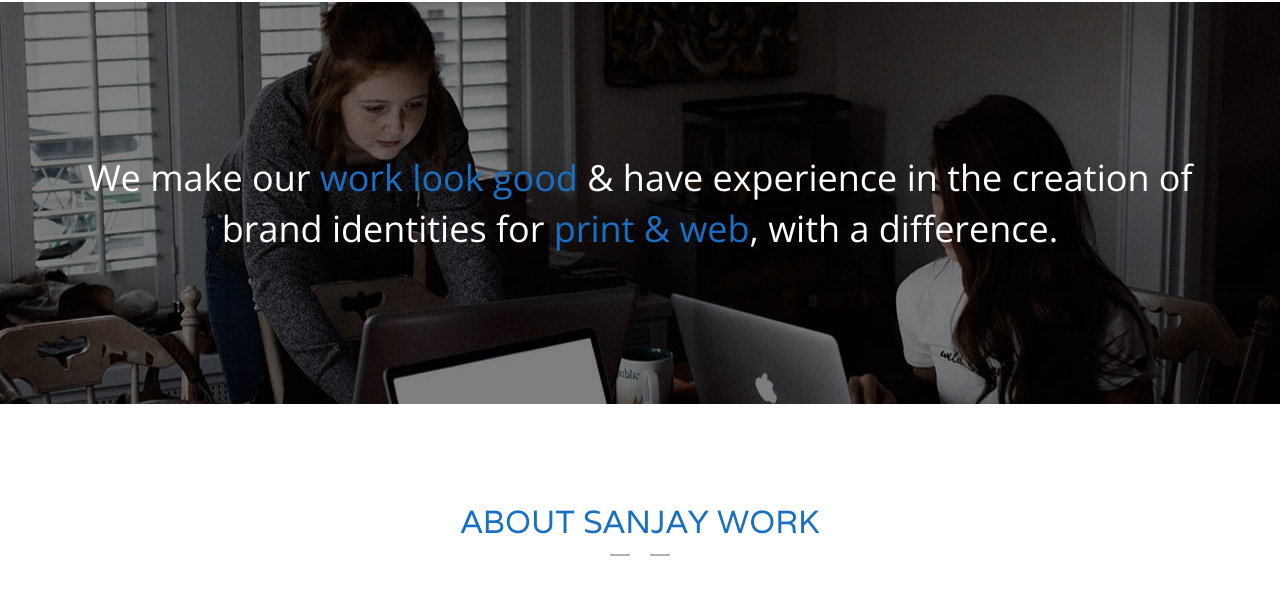
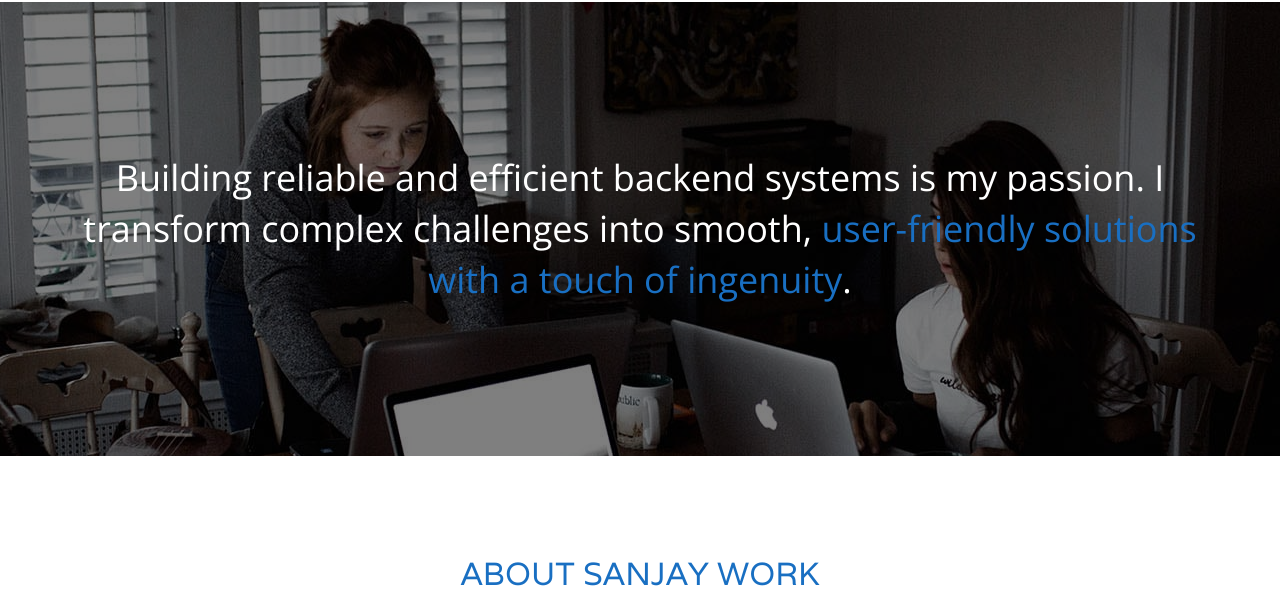
Before and after one commit to sanjaykadel/Portfolio, a plain HTML site: page index.html in a window 1280 px wide. Shown: the part 1746-2349 px from the top of the page. Drawn offline with nearby package versions, Linux system fonts and the light colour scheme.

Commit message:
Update index.html

```diff
--- a/index.html
+++ b/index.html
@@ -160,7 +160,7 @@
         <!-- Quote section -->
 		<section class="section-background section-quote background-overlay text-center">
 			<div class="container">
-				<p>We make our <span>work look good</span> &amp; have experience in the creation of brand identities for <span>print &amp; web</span>, with a difference.</p>
+				<p>Building reliable and efficient backend systems is my passion. I transform complex challenges into smooth, <span>user-friendly solutions with a touch of ingenuity</span>.</p>
 			</div>
 		</section><!-- /.section-quote -->
         <!-- End Quote section -->
```
